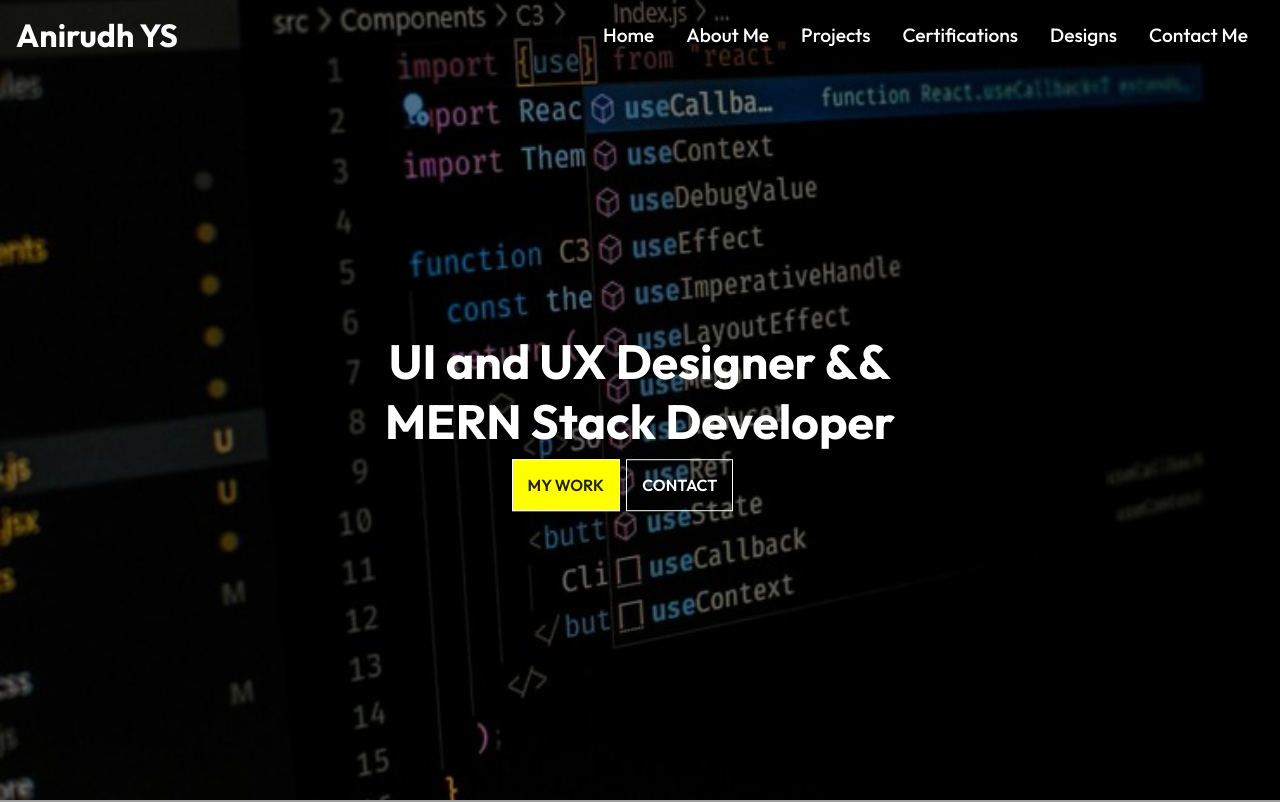
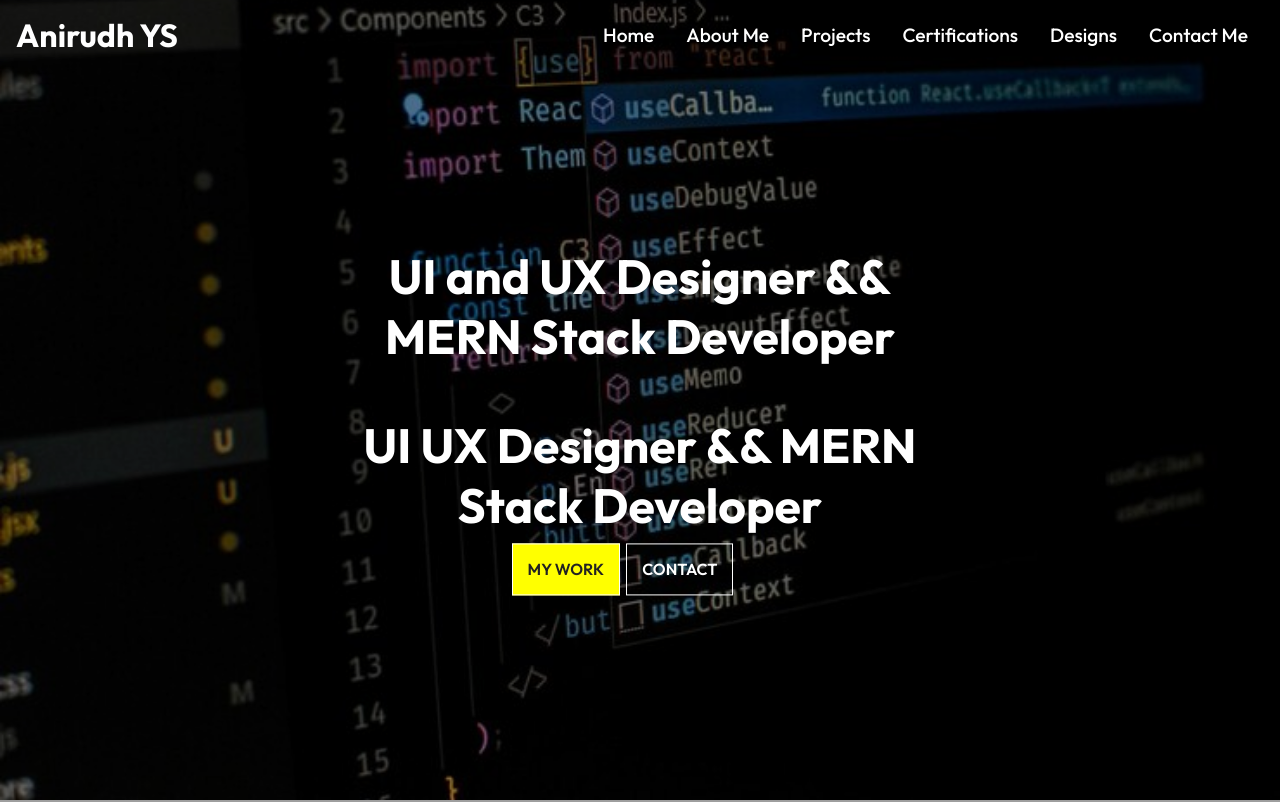
Before and after one commit to anirudhys123/react-portfolio, a React (Create React App) app: page / in a window 1280 px wide. Shown: the top 802 px of the page. Built offline with nearby package versions, Linux system fonts and the light colour scheme; grey boxes are pictures that could not be loaded.

Commit message:
Update Heroimg.js

```diff
--- a/src/components/Heroimg.js
+++ b/src/components/Heroimg.js
@@ -11,7 +11,10 @@ const HeroImg = () => {
         <img className="into-img" src={IntroImg} alt="IntroImg" />
       </div>
       <div className="content">
+
         <h1>UI and UX Designer && MERN Stack Developer</h1>
+        <h1>UI UX Designer && MERN Stack Developer</h1>
+
         <div style={{ marginLeft: '-35px' }}>
           <Link to="/project" className="btn">my work</Link>
           <Link to="/contact" className="btn btn-light">Contact</Link>
```
